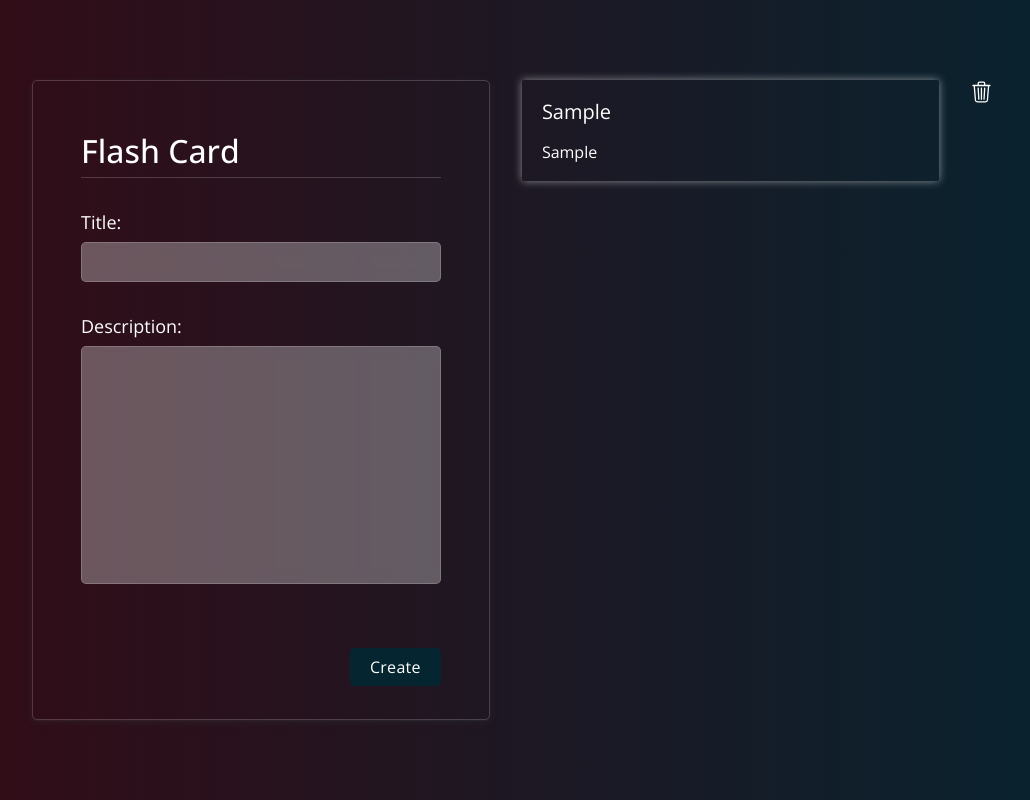
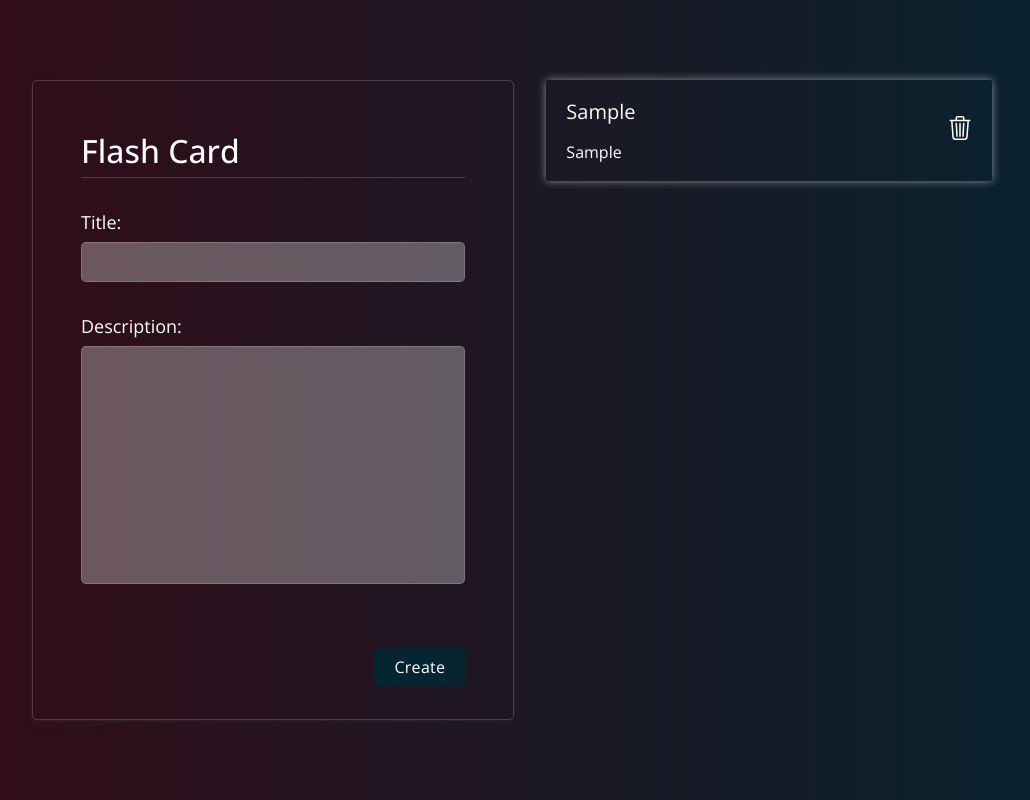
Before and after one commit to MaralNajafi/make-flash-cards, a website: page index.html in a window 1280 px wide. Both pictures are taken after typing "Sample", "Sample" into the empty fields and a click on the button "Create". Shown: the whole page, without its empty margins (128-1158 px from the left). Drawn offline with nearby package versions, Linux system fonts and the light colour scheme.

Commit message:
modified files

```diff
--- a/index.html
+++ b/index.html
@@ -51,8 +51,6 @@
             <!-- handled by JavaScript -->
           </ul>
         </div>
-        <svg style="width: 24px; height: 24px; fill: white;"><use xlink:href="#deleteTrash"></use></svg>
-                                        </div>
     </div>
     <script src="index.js"></script>
   </body>
--- a/index.js
+++ b/index.js
@@ -5,7 +5,9 @@ const flashCardForm = document.getElementById("flashCardForm");
 const flashCardTitle = document.getElementById("flashCardTitle");
 const flashCardDesc = document.getElementById("flashCardDesc");
 const flashCardSubmitBtn = document.getElementById("flashCardSubmitBtn");
-const DOMflashCards = document.getElementById("flashCards")
+const DOMflashCards = document.getElementById("flashCards");
+
+const flashCardsList = [];
 
 function getFlashCardData(e) {
   e.preventDefault();
@@ -18,11 +20,23 @@ function getFlashCardData(e) {
   const DOMflashCard = document.createElement('li');
   DOMflashCard.classList.add("flash-card")
   DOMflashCard.innerHTML = `
-  <p class = "flash-card-title">${flashCardTitleVal}</p>
-  <p class = "flash-card-desc">${flashCardDescVal}</p>
+  <div>
+    <p class = "flash-card-title">${flashCardTitleVal}</p>
+    <p class = "flash-card-desc">${flashCardDescVal}</p>
+  </div>
+  <div class ="deleteIcon">
+    <svg style="width: 24px; height: 24px; fill: #fff"><use xlink:href="#deleteTrash"></use></svg>
+  </div>
   `
   DOMflashCards.appendChild(DOMflashCard);
+  flashCardsList.push(DOMflashCard);
+  const deleteIcons = document.querySelectorAll(".deleteIcon");
+  deleteIcons.forEach(deleteIcon =>{
 
+
+  })
 }
 
+
+
 flashCardForm.addEventListener("submit", getFlashCardData);
--- a/style.css
+++ b/style.css
@@ -159,7 +159,11 @@ li {
 }
 
 .flash-card {
-  align-items: flex-start;
+  display: flex;
+  flex-direction: row;
+  justify-content: space-between;
+  align-items: center;
+  gap: 1rem;
   margin-bottom: 30px;
   width: 100%;
   min-height: 5rem;
```
